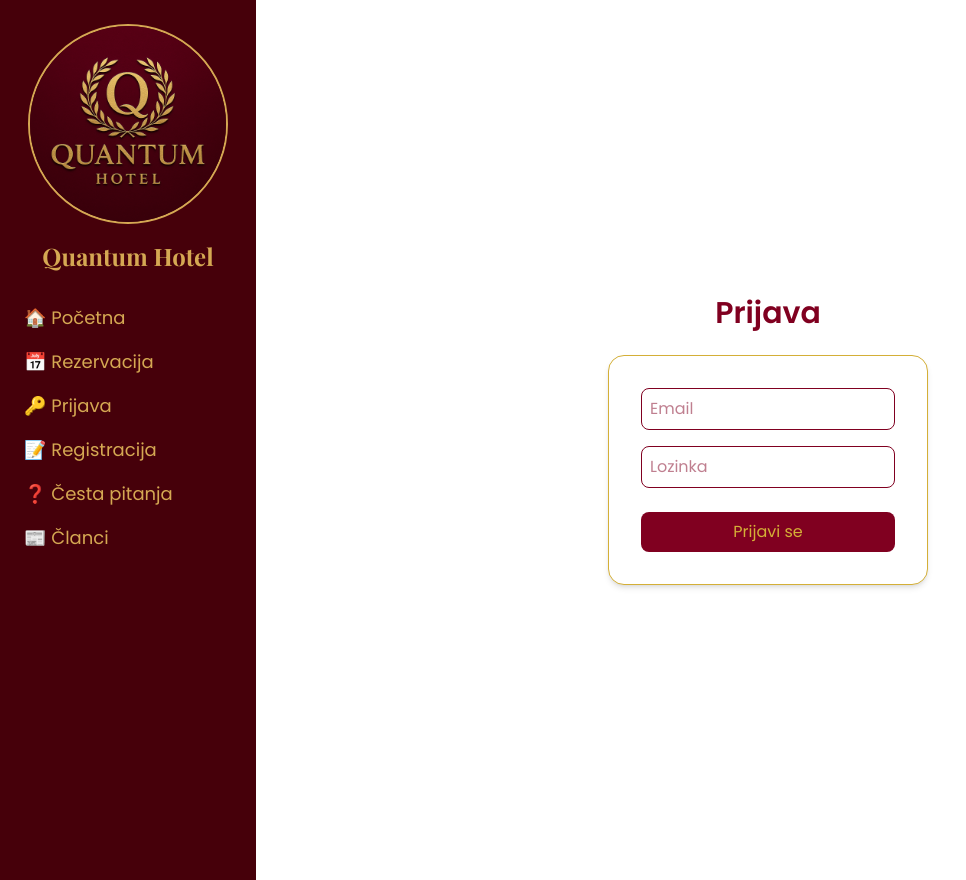
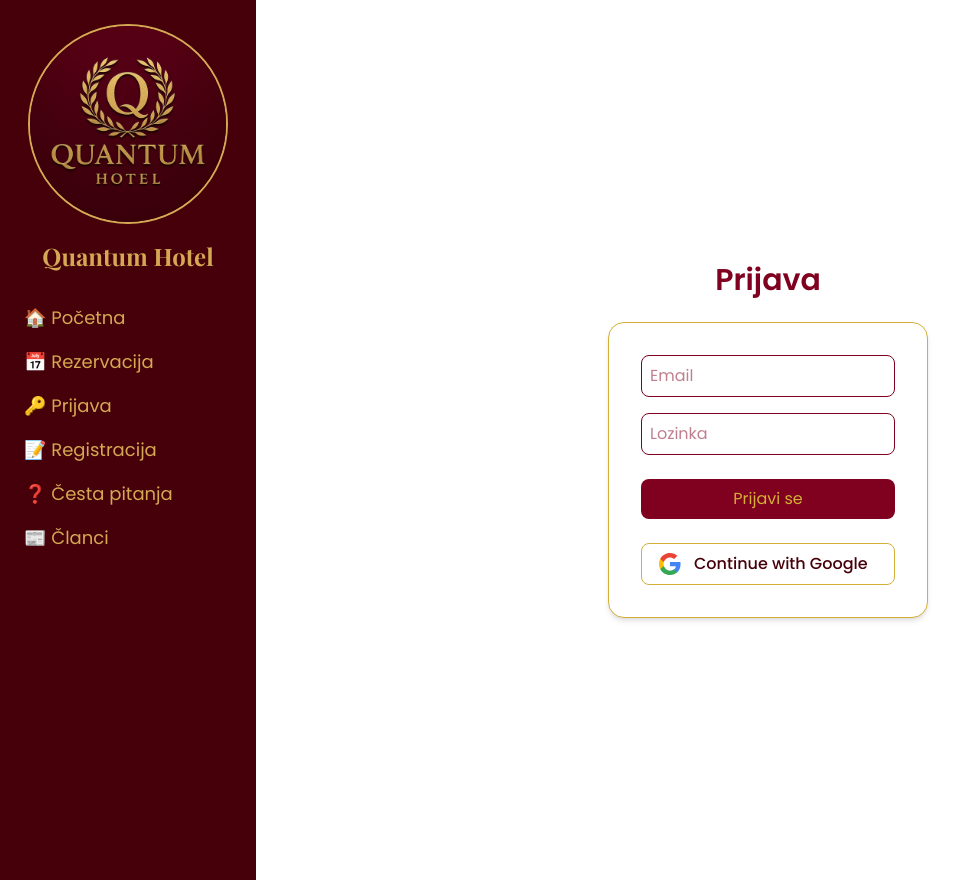
Before and after one commit to FranBistrovic/QuantumHotel, a Next.js app in the folder frontend/: page /login in a window 1280 px wide. Shown: the whole page, without its empty margins (0-966 px from the left). Built offline with nearby package versions, Linux system fonts and the light colour scheme; no server answers; a web font is replaced by a local one.

Commit message:
Refactor login page to support FormData and Google login
Updated login functionality to use FormData and added Google login option.

```diff
--- a/frontend/app/login/page.tsx
+++ b/frontend/app/login/page.tsx
@@ -2,7 +2,7 @@
 import { useState } from "react";
 
 export default function LoginPage() {
-  const [email, setEmail] = useState("");
+  const [username, setEmail] = useState("");
   const [password, setPassword] = useState("");
   const [message, setMessage] = useState("");
 
@@ -10,17 +10,27 @@
   e.preventDefault();
 
   try {
-      const response = await fetch("http://localhost:8080/api/login", {
+    const formData = new FormData();
+    formData.append("username", username);
+    formData.append("password", password);
+
+    const response = await fetch("http://localhost:8080/login", {
       method: "POST",
-        headers: { "Content-Type": "application/json" },
-        body: JSON.stringify({ email, password }),
+      credentials: "include",
+      body: formData
     });
 
     if (response.ok) {
       setMessage("✅ Uspješna prijava!");
+      window.location.href = "/";
     } else {
-        const error = await response.text();
-        setMessage("❌ Greška: " + error);
+      const text = await response.text();
+      try {
+        const json = JSON.parse(text);
+        setMessage("❌ Greška: " + (json.error || json.message || "Nepoznata greška."));
+      } catch {
+        setMessage("❌ Greška: " + text);
+      }
     }
   } catch (err) {
     setMessage("⚠️ Server nije dostupan.");
@@ -37,7 +47,7 @@
         <input
           type="email"
           placeholder="Email"
-          value={email}
+          value={username}
           onChange={(e) => setEmail(e.target.value)}
           className="w-full p-2 mb-4 border rounded-lg"
           required
@@ -56,8 +66,23 @@
         >
           Prijavi se
         </button>
+
+        <a
+          href="http://localhost:8080/oauth2/authorization/google"
+          className="google-btn flex items-center gap-3 mt-6 px-4 py-2 border border-[#d4af37] rounded-lg hover:bg-[#fff7e6] transition"
+        >
+          <svg className="google-icon w-6 h-6" viewBox="0 0 24 24">
+            <path fill="#4285F4" d="M22.56 12.25c0-.78-.07-1.53-.2-2.25H12v4.26h5.92c-.26 1.37-1.04 2.53-2.21 3.31v2.77h3.57c2.08-1.92 3.28-4.74 3.28-8.09z" />
+            <path fill="#34A853" d="M12 23c2.97 0 5.46-.98 7.28-2.66l-3.57-2.77c-.98.66-2.23 1.06-3.71 1.06-2.86 0-5.29-1.93-6.16-4.53H2.18v2.84C3.99 20.53 7.7 23 12 23z" />
+            <path fill="#FBBC05" d="M5.84 14.09c-.22-.66-.35-1.36-.35-2.09s.13-1.43.35-2.09V7.07H2.18C1.43 8.55 1 10.22 1 12s.43 3.45 1.18 4.93l2.85-2.22.81-.62z" />
+            <path fill="#EA4335" d="M12 5.38c1.62 0 3.06.56 4.21 1.64l3.15-3.15C17.45 2.09 14.97 1 12 1 7.7 1 3.99 3.47 2.18 7.07l3.66 2.84c.87-2.6 3.3-4.53 6.16-4.53z" />
+          </svg>
+          Continue with Google
+        </a>
       </form>
       {message && <p className="mt-4">{message}</p>}
+
+
     </div>
   );
 }
```
Lines whose indentation alone changed are shown as unchanged.
